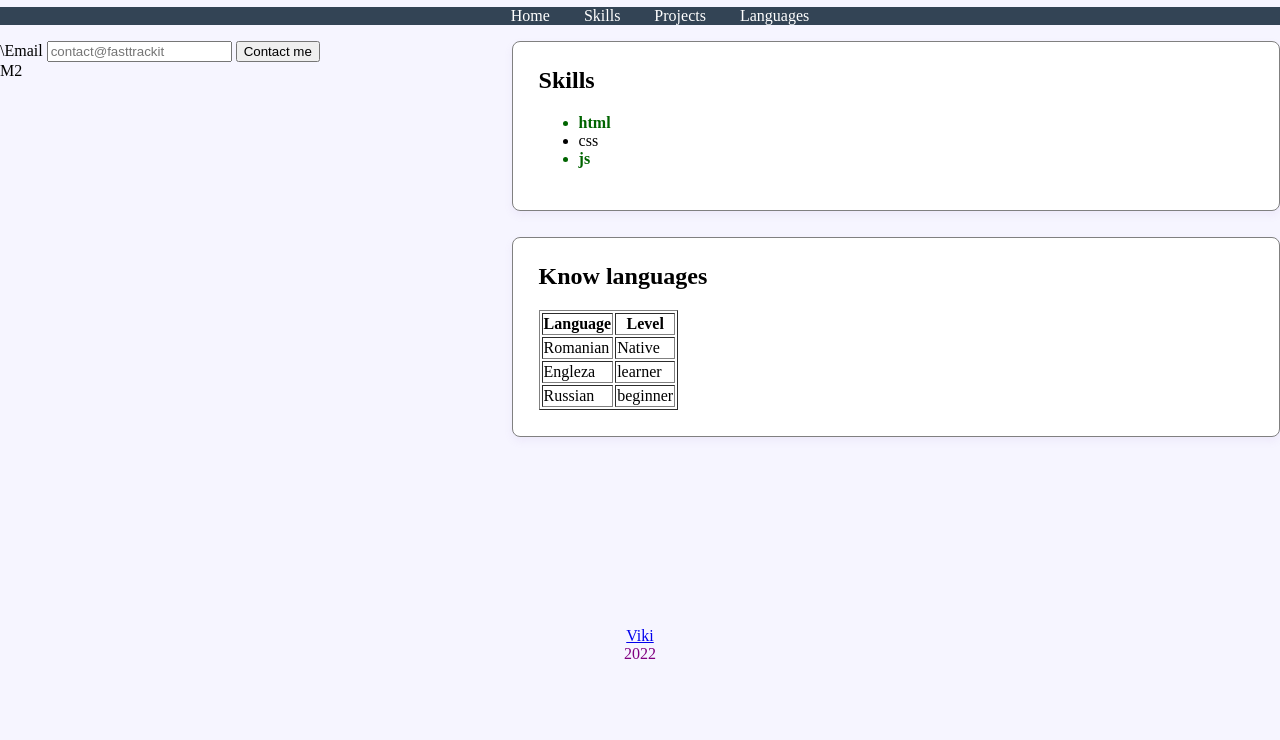
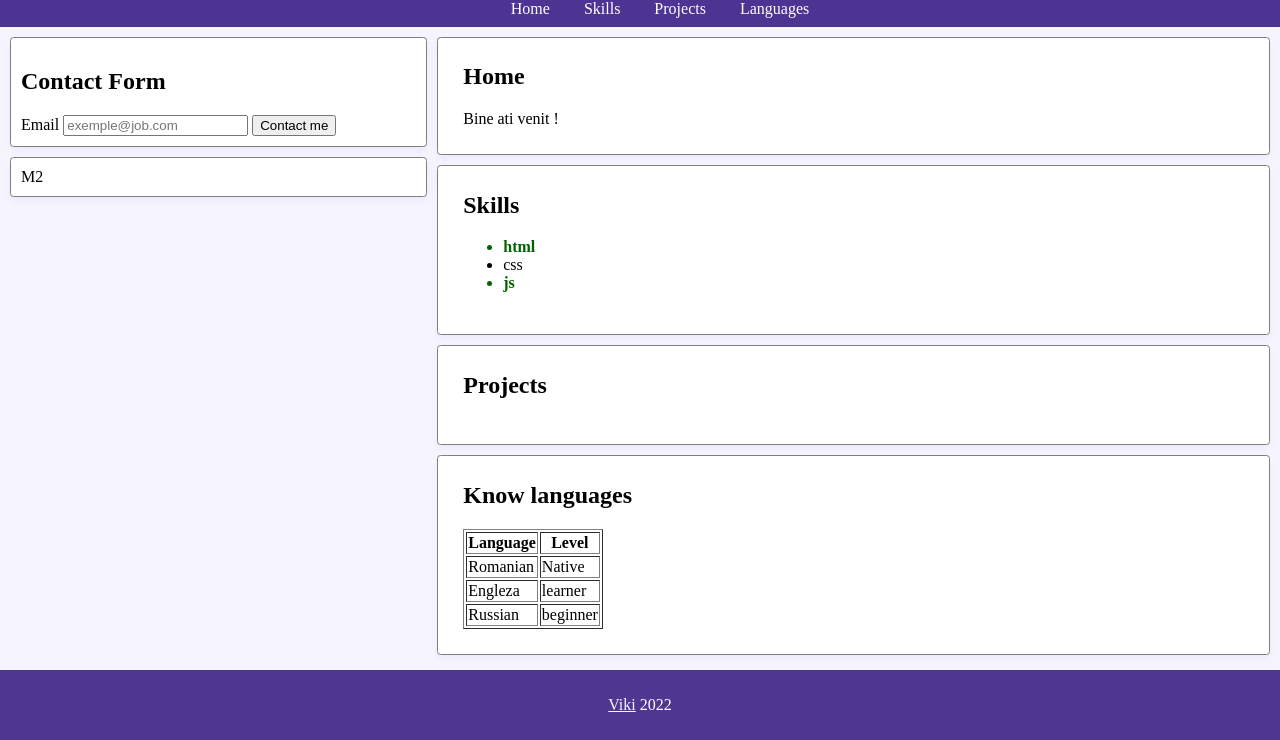
Before and after one commit to ieemy/ieemy.github.io, a plain HTML site: page index.html in a window 1280 px wide. Shown: the part 121-861 px from the top of the page. Before the commit the page ends 800 px from the top, so only its background shows below. Drawn offline with Linux system fonts and the light colour scheme.

Commit message:
changed some colors

```diff
--- a/index.html
+++ b/index.html
@@ -32,14 +32,15 @@
     <section id="content">
       <div id="side-menu">
         <section>
+          <h2>Contact Form</Form></h2>
           <form action="" method="get">
-            <label for="userEmail">\Email</label>
+            <label for="userEmail">Email</label>
             <input
               id="userEmail"
               required="required"
               name="email"
               type="email"
-              placeholder="contact@fasttrackit"
+              placeholder="exemple@job.com"
             />
             <button type="submit">Contact me</button>
           </form>
@@ -48,12 +49,21 @@
       </div>
       <div id="main">
         <div class="page">
+          <h2>Home</h2>
+          Bine ati venit !
+        </div>
+
+        <div class="page">
           <h2>Skills</h2>
           <ul>
             <li class="favorite">html</li>
             <li>css</li>
             <li class="favorite">js</li>
           </ul>
+        </div>
+
+        <div class="page">
+          <h2>Projects</h2>
         </div>
 
         <div class="page">
@@ -81,9 +91,8 @@
     </section>
 
     <footer>
-      <p style="text-align: center; color: purple">
+      <p style="text-align: center; color: #fff">
         <a href="https://www.viki.com/">Viki</a>
-        <br />
         2022
       </p>
     </footer>
--- a/style.css
+++ b/style.css
@@ -17,7 +17,20 @@ body {
   flex: 2;
 }
 #main {
-  flex: 3;
+  flex: 4;
+  padding: 10px 10px 5px 5px;
+}
+
+footer {
+  min-height: 20px;
+  padding: 10px;
+  text-align: center;
+  background-color: #4f3791;
+  color: #f6f5ff;
+}
+
+footer a {
+  color: #f6f5ff;
 }
 
 #header-wrapper {
@@ -26,6 +39,7 @@ body {
 }
 #header-info {
   flex: 1;
+  padding: 10px;
 }
 h1 {
   margin-bottom: 10px;
@@ -34,15 +48,27 @@ h1 {
   border-radius: 50%;
   border: 4px solid #fff;
 }
-
+#side-menu > section {
+  background: #fff;
+  margin-bottom: 10px;
+  padding: 10px;
+  border-radius: 3.5px;
+  border: 1px solid gray;
+  box-shadow: 0 4px 8px rgb(151 127 200 / 9%);
+}
+#side-menu {
+  padding: 10px 5px 5px 10px;
+}
 p {
   color: red;
 }
 
 #motto {
   margin: 0;
-  text-align: right;
+  text-align: left;
   color: red;
+  font-weight: bold;
+  font-size: 20px;
 }
 
 #motto span {
@@ -55,8 +81,9 @@ p {
 }
 
 #top-menu-bar {
+  margin: 0;
   text-align: center;
-  background-color: #334455;
+  background-color: #4d3492;
   color: #fff;
 }
 #top-menu-bar li {
@@ -66,8 +93,11 @@ p {
 }
 #top-menu-bar a {
   text-decoration: none;
-  padding: 0 15px;
+  padding: 5px 15px 5px 15px;
+  margin: 4px 0;
   color: #fff;
+  display: inline-block;
+  border-radius: 5px;
 }
 #top-menu-bar a:visited {
   color: #fff;
@@ -83,8 +113,9 @@ a {
 
 .page {
   background: #fff;
-  border-radius: 0.5rem;
-  margin-bottom: 1.6rem;
+  margin: 0 0 10px 0;
+  padding: 24px;
+  border-radius: 3.5px;
   padding: 1.6rem;
   border: 1px solid gray;
   box-shadow: 0 4px 8px rgb(151 127 200 / 9%);
```
